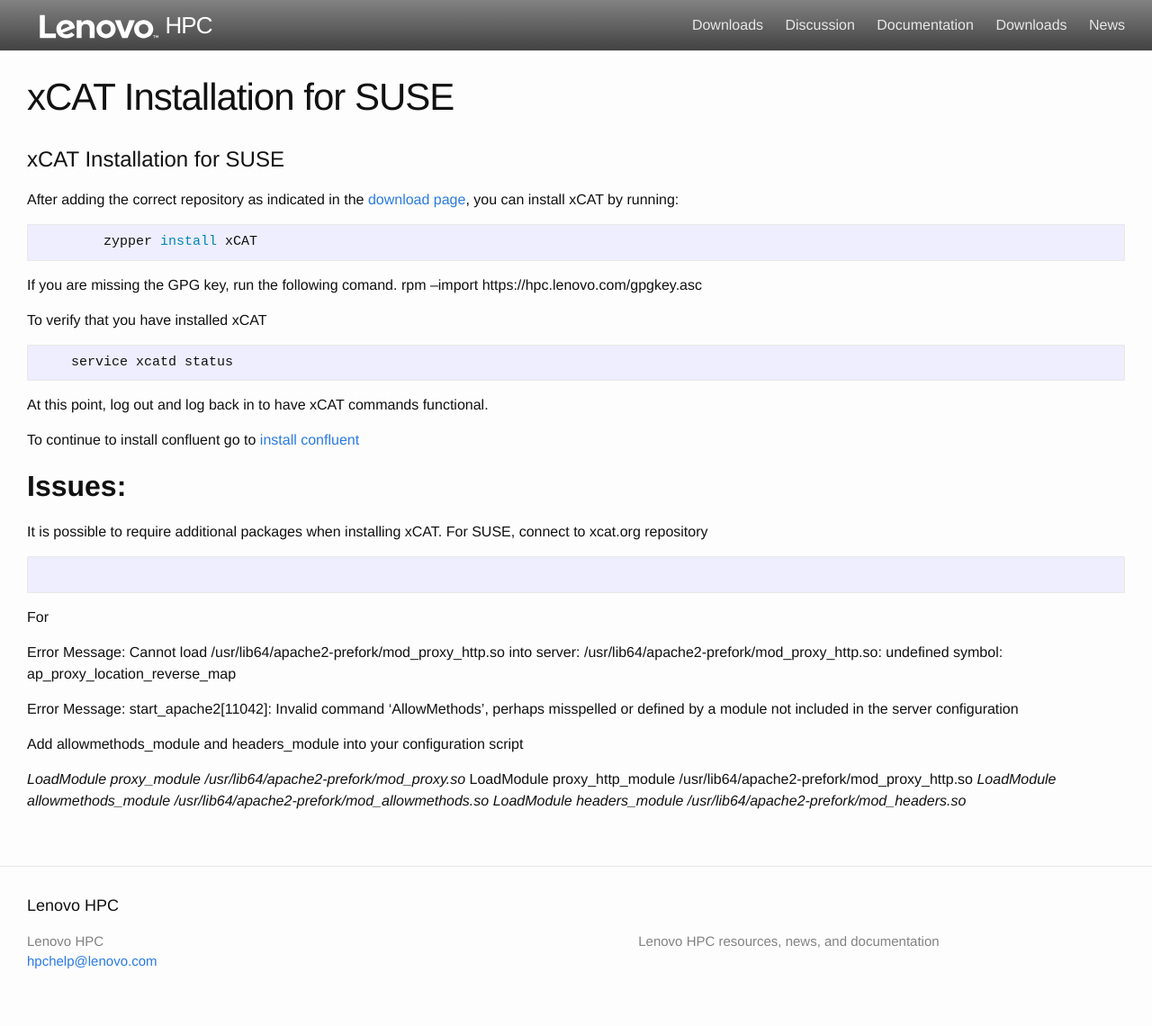
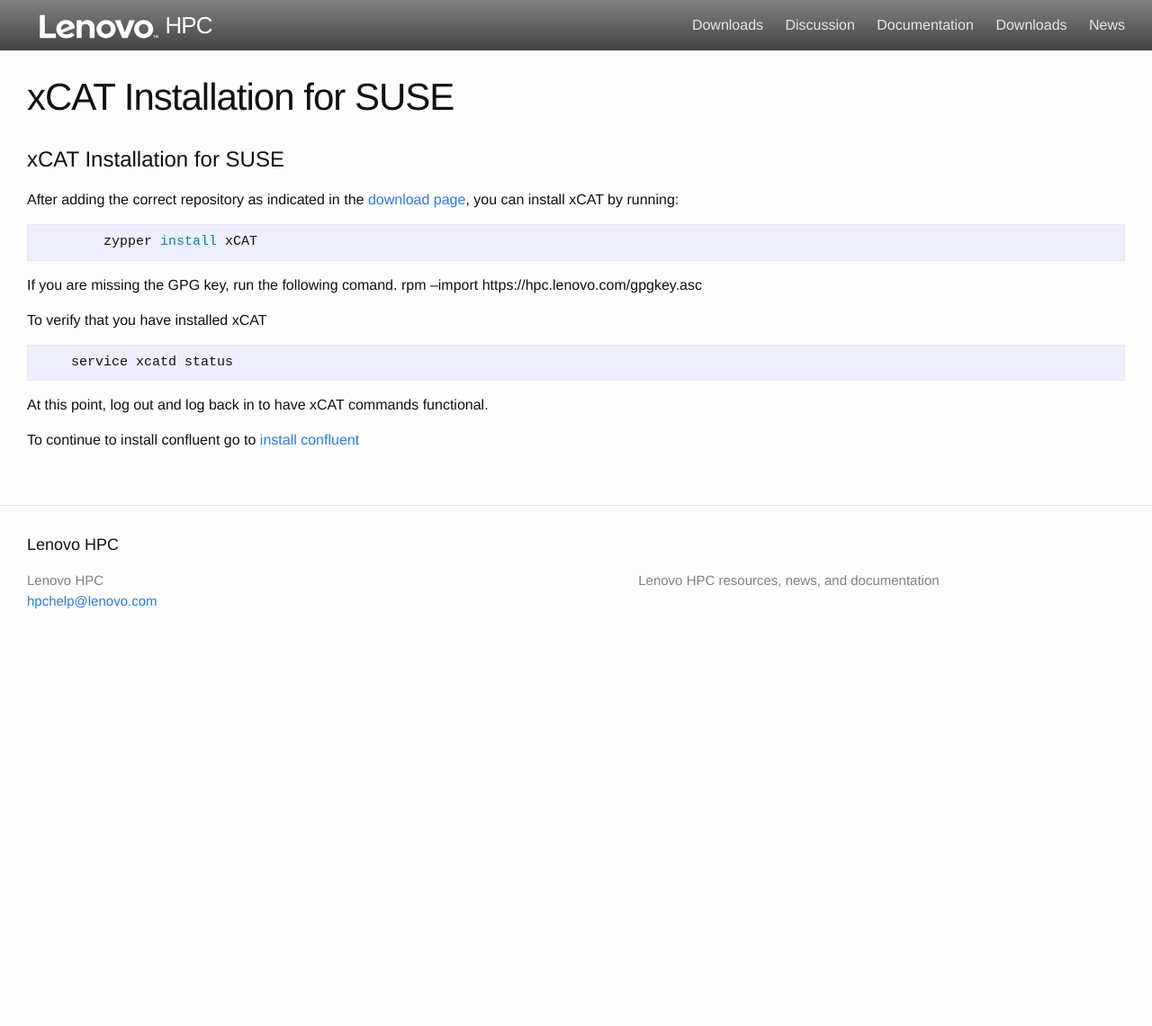
Before and after one commit to xcat2/confluent-docs, a Jekyll site: the page built from docs/installxcat_suse.md, in a window 1280 px wide. Shown: the whole page at 90% size. Built offline with Jekyll 4.4.1, drawn with Linux system fonts in a browser that asks for light colours; after the commit the page ends 900 px from its top, so only the background shows below that.

Commit message:
updated docs for install for rhel and suse

````diff
--- a/docs/installxcat_suse.md
+++ b/docs/installxcat_suse.md
@@ -20,26 +20,3 @@
 At this point, log out and log back in to have xCAT commands functional.
 
 To continue to install confluent go to [install confluent]({{ site.baseurl }}/documentation/installxcat_suse.html)
-
-## **Issues:**
-
-It is possible to require additional packages when installing xCAT.
-For SUSE, connect to xcat.org repository
-```sh
-
-```
-
-For
-
-Error Message:
-Cannot load /usr/lib64/apache2-prefork/mod_proxy_http.so into server: /usr/lib64/apache2-prefork/mod_proxy_http.so: undefined symbol: ap_proxy_location_reverse_map
-
-Error Message:
-start_apache2[11042]: Invalid command 'AllowMethods', perhaps misspelled or defined by a module not included in the server configuration
-
-Add allowmethods_module and headers_module into your configuration script
-
-*LoadModule proxy_module        /usr/lib64/apache2-prefork/mod_proxy.so*
-LoadModule proxy_http_module    /usr/lib64/apache2-prefork/mod_proxy_http.so
-*LoadModule allowmethods_module    /usr/lib64/apache2-prefork/mod_allowmethods.so*
-*LoadModule headers_module    /usr/lib64/apache2-prefork/mod_headers.so*
````
